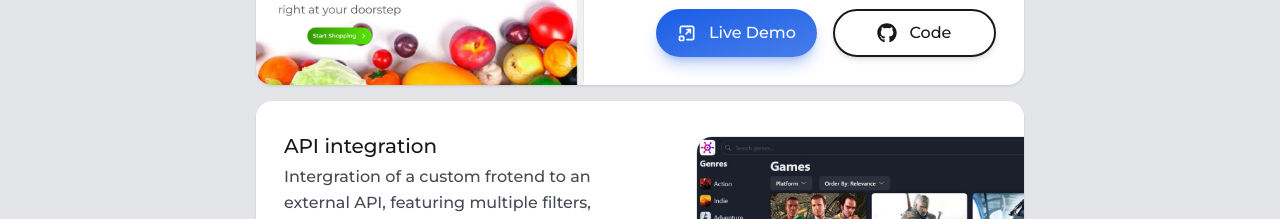
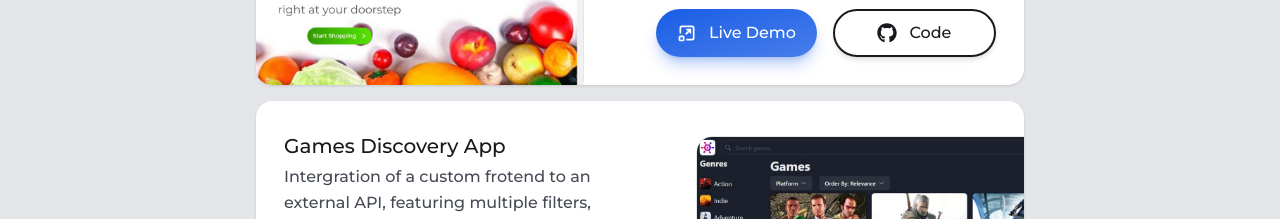
Before and after one commit to rizwanahamadcodes/portfolio, a Next.js app: page / in a window 1280 px wide. Shown: the part 1781-2000 px from the top of the page. Built offline with nearby package versions, Linux system fonts and the light colour scheme.

Commit message:
changed project name

```diff
--- a/src/components/ProjectsSection/ProjectsSection.tsx
+++ b/src/components/ProjectsSection/ProjectsSection.tsx
@@ -33,7 +33,7 @@ const projects = [
     },
 
     {
-        projectTitle: "API integration",
+        projectTitle: "Games Discovery App",
         projectDesc:
             "Intergration of a custom frotend to an external API, featuring multiple filters, loading skeletons, light and dark mode, all with chakra ui",
         projectImageSrc: "/img/games.jpg",
```
